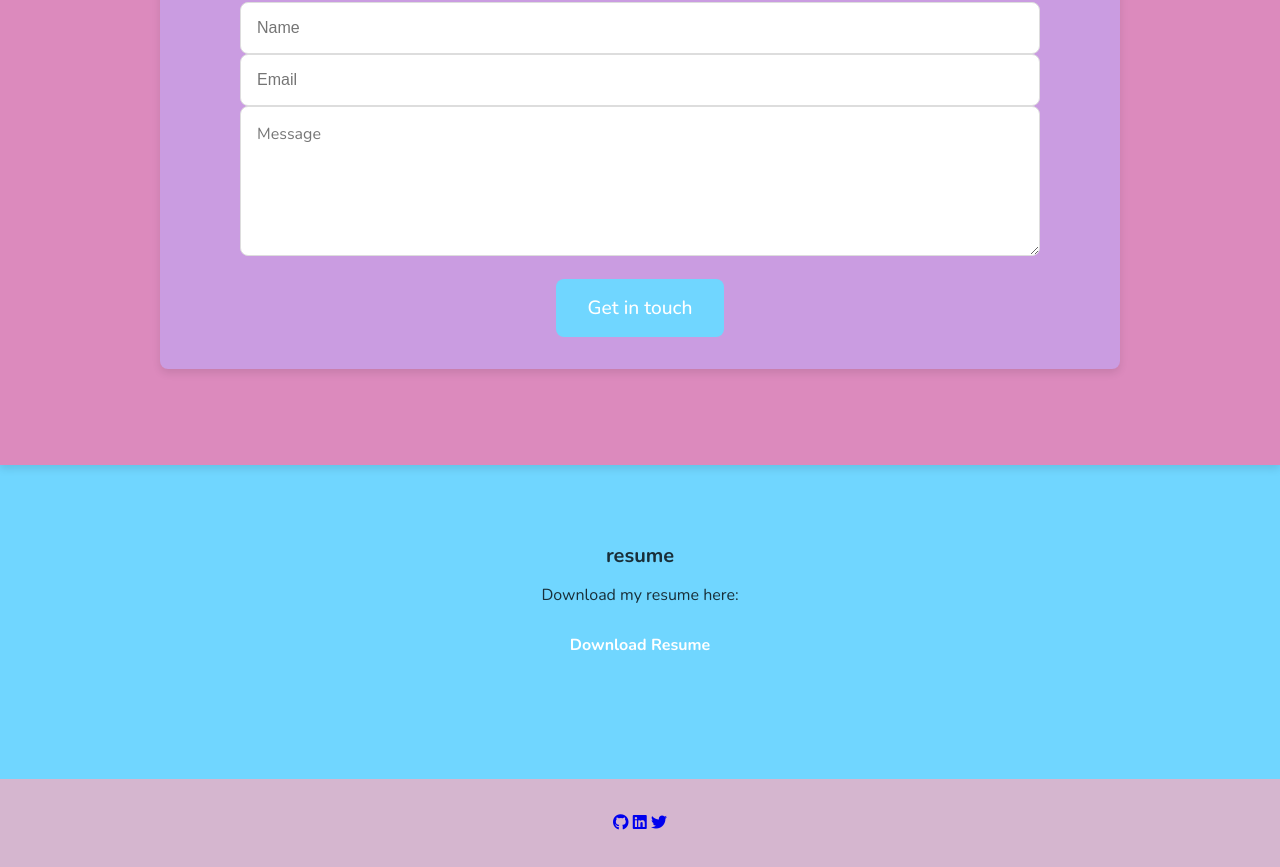
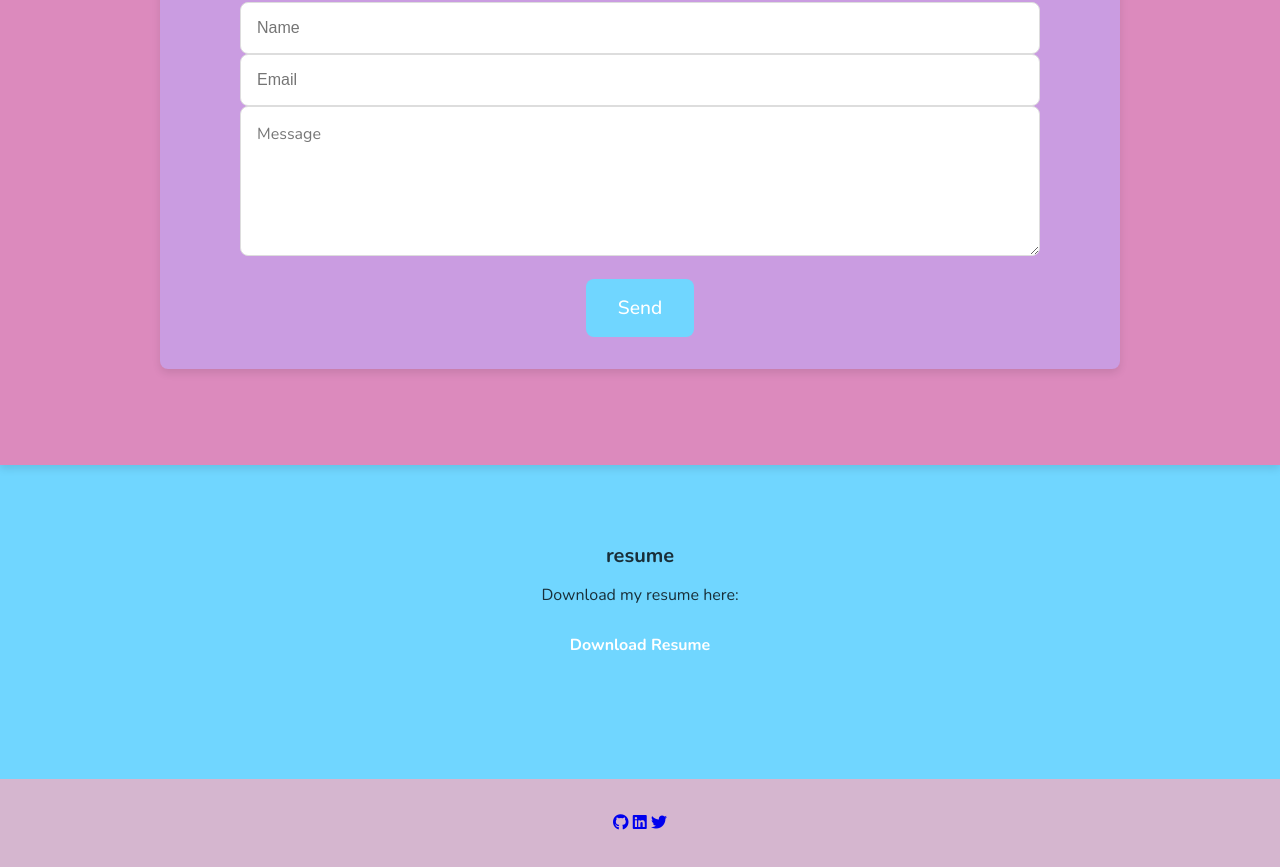
Before and after one commit to kirstinlisnoff/Portfolio-KirstinLisnoff, a React (Vite) app: page /contact in a window 1280 px wide. Shown: the part 3768-4635 px from the top of the page. Built offline with nearby package versions, Linux system fonts and the light colour scheme; the HTML template or start-up script is replaced by a standard one.

Commit message:
Added bot detecter on form

```diff
--- a/src/pages/contact.jsx
+++ b/src/pages/contact.jsx
@@ -9,17 +9,19 @@ function Contact() {
                 name="contact"
                 method="POST"
                 data-netlify="true"
+                data-netlify-honeypot="bot-field"
                 className="contact-form"
                 >
-                {/* Hidden field for Netlify form recognition */}
+                 <input type="hidden" name="form-name" value="contact" />
+                 <p style={{ display: "none" }}>
+                    <label>Don’t fill this out if you’re human: <input name="bot-field" /></label>
+                  </p>
                 <input type="hidden" name="form-name" value="contact" />
-
                 <input type="text" name="name" placeholder="Name" required />
                 <input type="email" name="email" placeholder="Email" required />
                 <textarea name="message" placeholder="Message" required></textarea>
-                <button type="submit">Get in touch</button>
-
-            </form>
+                <button type="submit">Send</button>
+                </form>
         </section>
     );
 }
```
